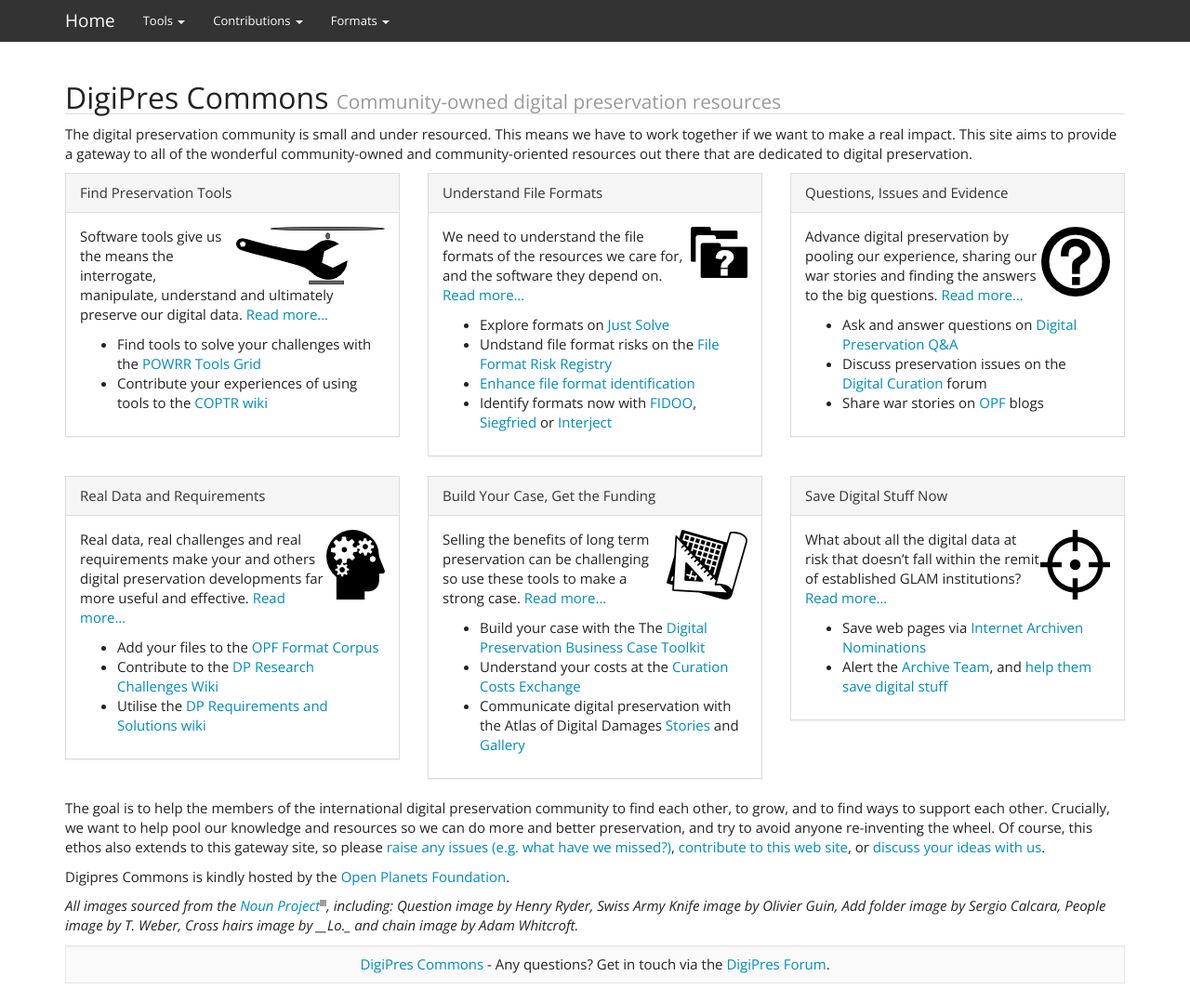
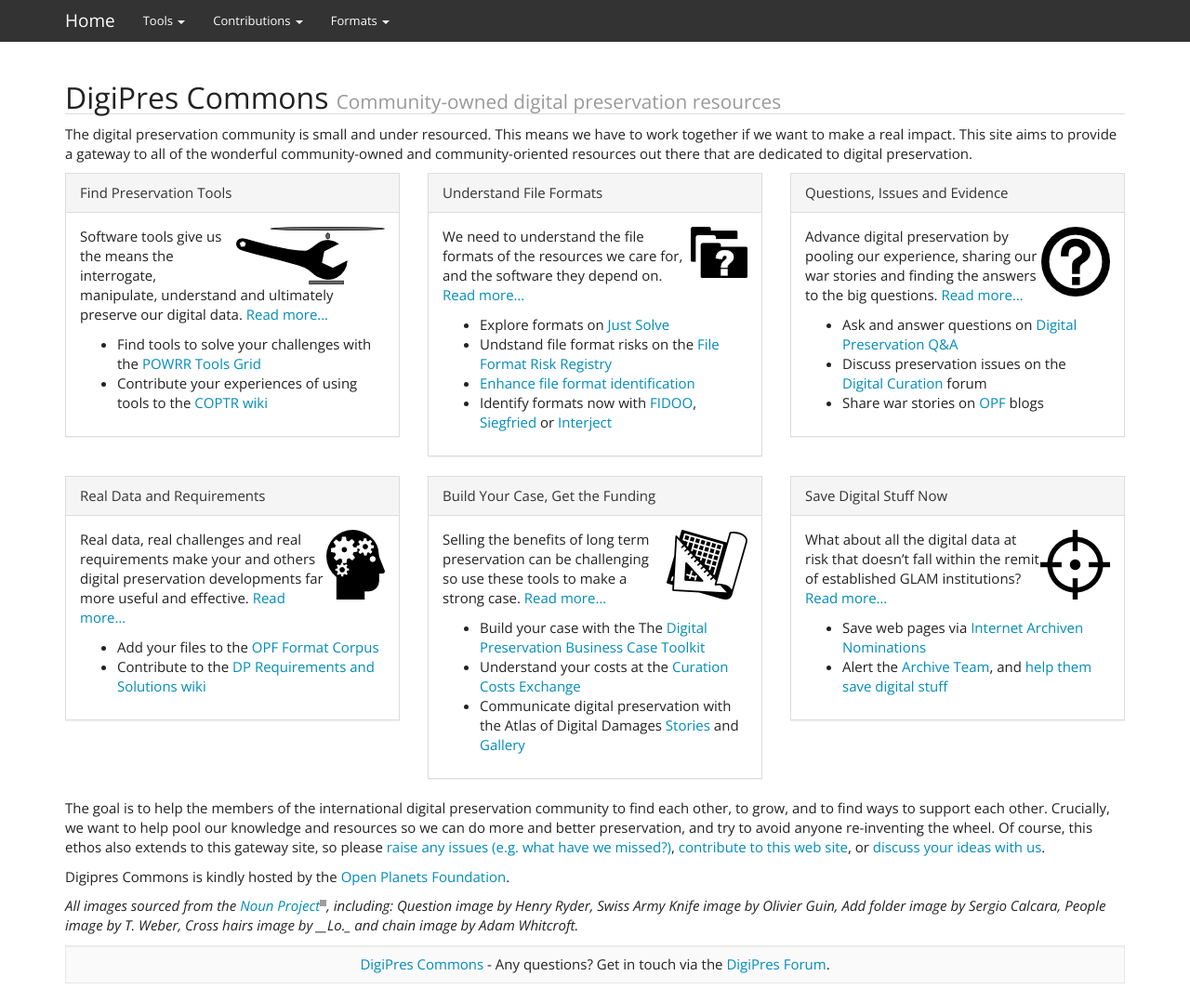
Before and after one commit to digipres/awesome-digital-preservation, a Jekyll site: the page built from index.md, in a window 1280 px wide. Shown: the whole page at 93% size. Built offline with Jekyll 4.4.1, drawn with Linux system fonts in a browser that asks for light colours.

Commit message:
Update index_real_data.md

```diff
--- a/index_real_data.md
+++ b/index_real_data.md
@@ -1,5 +1,4 @@
-Real data, real challenges and real requirements make your and others digital preservation developments far more useful and effective. [Read more...](improve_corpora.html)
+Real data, real challenges and real requirements make your and others digital preservation developments far more useful and effective. [Read more...](real_data_main.html)
 
 * Add your files to the [OPF Format Corpus](https://github.com/openplanets/format-corpus)
-* Contribute to the [DP Research Challenges Wiki](http://sokrates.ifs.tuwien.ac.at/wiki/index.php/Main_Page)
-* Utilise the [DP Requirements and Solutions wiki](http://wiki.opf-labs.org/display/REQ/Digital+Preservation+and+Data+Curation+Requirements+and+Solutions)
+* Contribute to the [DP Requirements and Solutions wiki](http://wiki.opf-labs.org/display/REQ/Digital+Preservation+and+Data+Curation+Requirements+and+Solutions)
```
